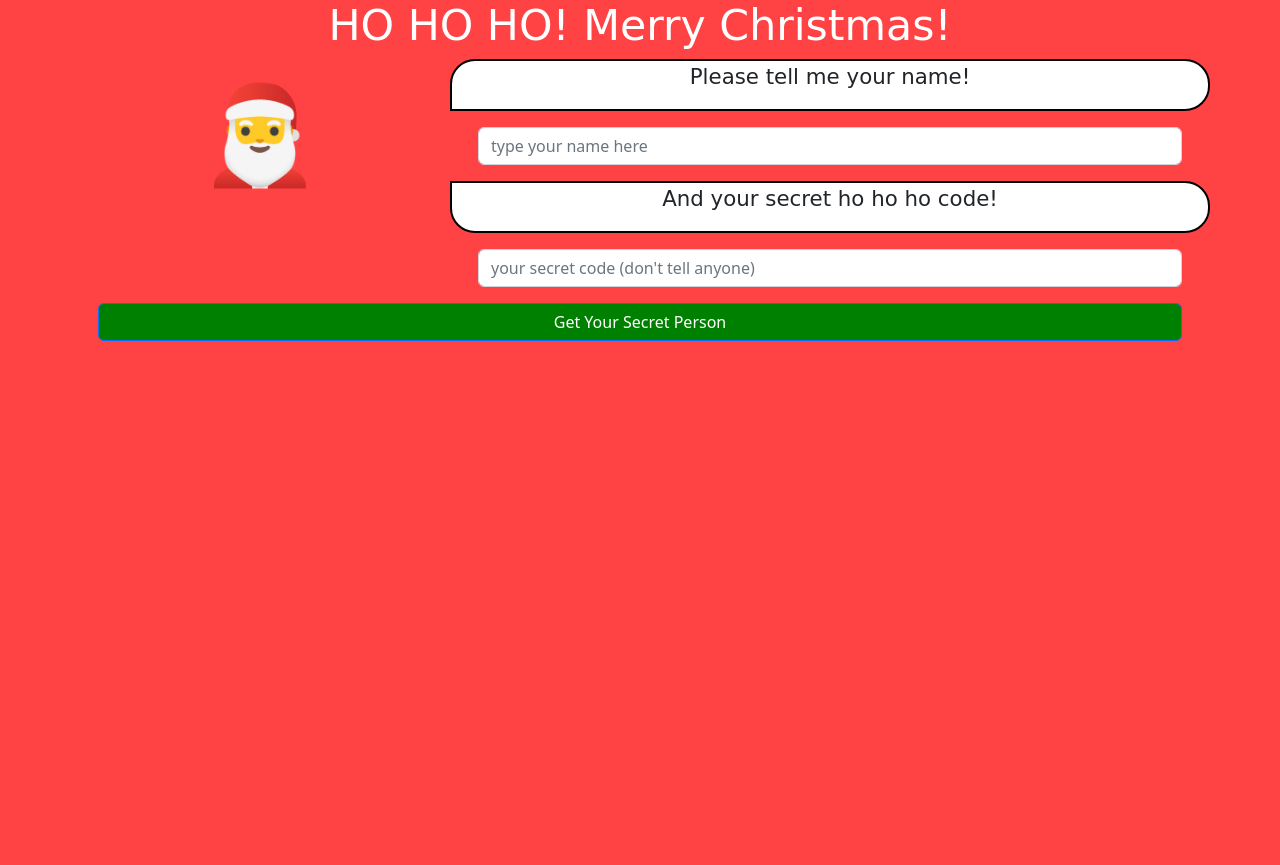
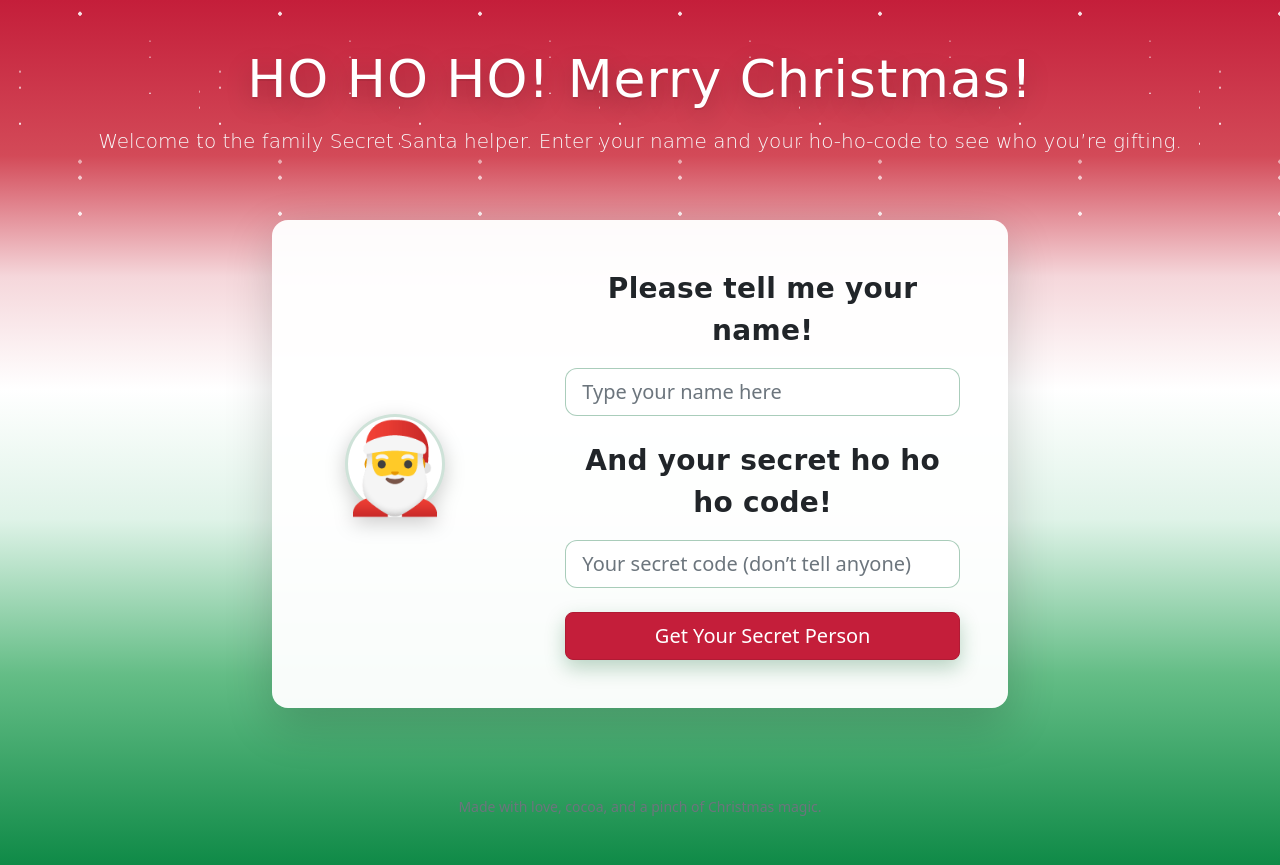
Before and after one commit to thejefftrent/secret-santa, a plain HTML site: page docs/index.html in a window 1280 px wide. Before the commit the page ends 800 px from the top, so only its background shows below. Drawn offline with nearby package versions, Linux system fonts and the light colour scheme; a web font is replaced by a local one.

Commit message:
style update

```diff
--- a/docs/index.css
+++ b/docs/index.css
@@ -1,5 +1,20 @@
-body {
-    background-color: #ff4344;
+/* Global background and festive theme */
+body.bg-christmas {
+    /* Smooth festive blend: Red → White → Green */
+    background: linear-gradient(
+        180deg,
+        /* Deep red to soft red */
+        #c41e3a 0%,
+        #d34a58 18%,
+        /* Red fades to white */
+        #f5d7db 32%,
+        #ffffff 45%,
+        /* White into soft green and then deep green */
+        #dff3e8 60%,
+        #64bd86 78%,
+        #0f8a47 100%
+    );
+    min-height: 100vh;
 }
 /*!* font color of text *!*/
 /*body {*/
@@ -15,22 +30,115 @@ body {
     text-align: center;
 }
 
-.speech {
-    /* rounded with white backroughd and black border */
-    border-radius: 25px 25px 25px 0px;
-    background: #ffffff;
-    border: 2px solid #000000;
-/*    center text*/
-    text-align: center;
-
+/* Hero */
+.hero-title {
+    color: #fff;
+    letter-spacing: 1px;
+    text-shadow: 0 2px 0 rgba(0,0,0,0.08), 0 8px 24px rgba(0,0,0,0.25);
+    font-size: clamp(2rem, 3vw + 1rem, 3.25rem);
 }
 
+header {
+    position: relative;
+}
+
+/* Snow layers */
+.snow, .snow::before, .snow::after {
+    position: absolute;
+    top: 0; left: 0; right: 0; bottom: 0;
+    pointer-events: none;
+}
+.snow {
+    /* Denser, more visible flakes with mixed sizes */
+    background-image:
+        radial-gradient(3px 3px at 20px 30px, rgba(255,255,255,0.92) 50%, rgba(255,255,255,0) 51%),
+        radial-gradient(4px 4px at 80px 120px, rgba(255,255,255,0.95) 50%, rgba(255,255,255,0) 51%),
+        radial-gradient(2px 2px at 200px 50px, rgba(255,255,255,0.9) 50%, rgba(255,255,255,0) 51%),
+        radial-gradient(3px 3px at 150px 200px, rgba(255,255,255,0.92) 50%, rgba(255,255,255,0) 51%),
+        radial-gradient(2px 2px at 260px 260px, rgba(255,255,255,0.9) 50%, rgba(255,255,255,0) 51%),
+        radial-gradient(4px 4px at 40px 220px, rgba(255,255,255,0.95) 50%, rgba(255,255,255,0) 51%);
+    background-size: 200px 200px;
+    animation: snow 16s linear infinite;
+    opacity: .9;
+}
+.snow--2 { animation-duration: 26s; opacity: .7; }
+.snow--3 { animation-duration: 36s; opacity: .55; }
+
+@keyframes snow {
+    from { background-position: 0 0, 0 0, 0 0; }
+    to   { background-position: 0 300px, 0 300px, 0 300px; }
+}
+
+/* Reworked form headings: remove speech bubbles in favor of clean labels */
+.speech,
 .speech2 {
-    /* rounded with white backroughd and black border */
-    border-radius: 0px 25px 25px 25px;
+    background: transparent;
+    border: 0;
+    border-radius: 0;
+    padding: 0;
+    text-align: left;
+    margin-bottom: .25rem;
+}
+.speech p,
+.speech2 p {
+    margin: 0;
+    color: #0a3622; /* deep evergreen for labels */
+    font-weight: 700;
+    letter-spacing: .3px;
+    /* Increase size for better prominence, responsive across devices */
+    font-size: clamp(1.125rem, 1.25vw + 0.75rem, 1.75rem);
+}
+
+/* Card and content styling */
+.card-christmas {
+    background: rgba(255,255,255,0.96);
+    border-radius: 1rem;
+    border: 1px solid rgba(0,0,0,0.06);
+}
+
+/* Tone down the left accent panel */
+.bg-card-accent {
+    background: transparent;
+    color: inherit;
+}
+
+.santa-emoji {
+    font-size: clamp(3rem, 8vw, 5.5rem);
+    filter: drop-shadow(0 6px 10px rgba(0,0,0,0.2));
+    display: inline-flex;
+    align-items: center;
+    justify-content: center;
+    width: clamp(4rem, 12vw, 6.25rem);
+    height: clamp(4rem, 12vw, 6.25rem);
     background: #ffffff;
-    border: 2px solid #000000;
-    /*    center text*/
-    text-align: center;
+    border-radius: 50%;
+    border: 3px solid rgba(12, 111, 60, 0.2);
+}
 
+.cta-btn {
+    box-shadow: 0 0.5rem 1.25rem rgba(16, 101, 48, 0.28);
 }
+.cta-btn.btn-success {
+    background-color: #c41e3a;
+    border-color: #b01b34;
+}
+.cta-btn.btn-success:hover,
+.cta-btn.btn-success:focus {
+    background-color: #a61a30;
+    border-color: #8f172a;
+}
+
+.result-text {
+    color: #ffffff;
+    font-size: clamp(1.25rem, 2vw + 1rem, 2rem);
+}
+
+/* Input polish */
+.card-christmas .form-control {
+    border-radius: .75rem;
+    border-color: rgba(12,111,60,0.35);
+}
+.card-christmas .form-control:focus {
+    border-color: #0f8a47;
+    box-shadow: 0 0 0 .25rem rgba(15, 138, 71, 0.25);
+}
--- a/docs/index.html
+++ b/docs/index.html
@@ -1,60 +1,86 @@
 <!DOCTYPE html>
-<meta charset="utf-8">
 <html lang="en">
 <head>
+    <meta charset="utf-8">
+    <meta name="viewport" content="width=device-width, initial-scale=1">
     <title>Ho ho ho! Merry Christmas!</title>
     <link href="https://cdn.jsdelivr.net/npm/bootstrap@5.2.2/dist/css/bootstrap.min.css" rel="stylesheet" integrity="sha384-Zenh87qX5JnK2Jl0vWa8Ck2rdkQ2Bzep5IDxbcnCeuOxjzrPF/et3URy9Bv1WTRi" crossorigin="anonymous">
-    <link rel="stylesheet" href="index.css">
     <link rel="preconnect" href="https://fonts.googleapis.com">
     <link rel="preconnect" href="https://fonts.gstatic.com" crossorigin>
     <link href="https://fonts.googleapis.com/css2?family=Fredericka+the+Great&family=Mountains+of+Christmas&display=swap" rel="stylesheet">
+    <link rel="stylesheet" href="index.css">
+    <script defer src="index.js"></script>
+    <script>
+        function giveTo() {
+            const name = document.getElementById('name').value;
+            const password = document.getElementById('password').value;
+            document.getElementById('giveTo').innerHTML = getNameOrError(name, password);
+            const resultBlock = document.getElementById('resultBlock');
+            resultBlock.scrollIntoView({ behavior: 'smooth', block: 'center' });
+        }
+    </script>
+
 </head>
-<body>
-<!--import index.js-->
-<script src="index.js"></script>
+<body class="bg-christmas text-light">
+<header class="py-5 text-center">
+    <div class="container">
+        <h1 class="hero-title title mb-3">HO HO HO! Merry Christmas!</h1>
+        <p class="lead text">Welcome to the family Secret Santa helper. Enter your name and your ho-ho-code to see who you’re gifting.</p>
+    </div>
+    <div class="snow" aria-hidden="true"></div>
+    <div class="snow snow--2" aria-hidden="true"></div>
+    <div class="snow snow--3" aria-hidden="true"></div>
 
-<div class="container text-center">
-    <div class="row">
-        <div class="col">
-            <h1 style="font-size: 32pt; color: white" class="title">HO HO HO! Merry Christmas!</h1>
+</header>
+
+<main>
+    <div class="container">
+        <div class="row justify-content-center">
+            <div class="col-12 col-md-10 col-lg-8">
+                <div class="card card-christmas shadow-lg border-0 overflow-hidden">
+                    <div class="row g-0 align-items-center">
+                        <div class="col-12 col-md-4 text-center p-4 bg-card-accent">
+                            <div class="santa-emoji" role="img" aria-label="Santa">🎅</div>
+                        </div>
+                        <div class="col-12 col-md-8 p-4 p-md-5">
+                            <div class="mb-3">
+                                <div class="speech">
+                                    <p class="mb-0 text-dark text">Please tell me your name!</p>
                                 </div>
                             </div>
-    <div class="row">
-        <div class="col-4">
-            <span style="font-size: 72pt">🎅</span>
+                            <div class="mb-4">
+                                <input type="text" name="name" class="form-control form-control-lg" id="name" placeholder="Type your name here" autocomplete="name">
                             </div>
-        <div class="col">
-            <div class="speech row">
-                <p style="font-size: 16pt" class="text">Please tell me your name!</p>
+                            <div class="mb-3">
+                                <div class="speech2">
+                                    <p class="mb-0 text-dark text">And your secret ho ho ho code!</p>
                                 </div>
-            <div class="row" style="margin-left: 1em; margin-right: 1em; margin-top: 1em">
-                <input type="text" name="name" class="form-control" id="name" placeholder="type your name here"/>
                             </div>
-            <div class="speech2 row" style="margin-top: 1em">
-                <p style="font-size: 16pt" class="text">And your secret ho ho ho code!</p>
+                            <div class="mb-4">
+                                <input type="password" name="password" id="password" class="form-control form-control-lg" placeholder="Your secret code (don’t tell anyone)" autocomplete="off">
                             </div>
-            <div class="row" style="margin-left: 1em; margin-right: 1em; margin-top: 1em">
-                <input name="password" id="password" class="form-control" placeholder="your secret code (don't tell anyone)" />
+                            <div class="d-grid">
+                                <button type="button" class="btn btn-success btn-lg cta-btn" onclick="giveTo()">Get Your Secret Person</button>
                             </div>
                         </div>
                     </div>
-    <div class="row" style="margin-right: 1em; margin-left: 1em;  margin-top: 1em">
-        <button type="submit" class="btn btn-primary" style="background: green" value="Submit" onclick="giveTo()">Get Your Secret Person</button>
+                </div>
             </div>
         </div>
 
-<p id="giveTo" class="text" style="color: white; font-size: 24pt"></p>
-<script>
-    //function that runs on submit
-    function giveTo() {
-      console.log("Hello");
-        //get the value of the name input
-        var name = document.getElementById("name").value;
-        //get the value of the password input
-        var password = document.getElementById("password").value;
+        <div id="resultBlock" class="row justify-content-center mt-4">
+            <div class="col-12 col-lg-10 text-center">
+                <p id="giveTo" class="result-text text"></p>
+            </div>
+        </div>
+    </div>
+</main>
 
-        document.getElementById("giveTo").innerHTML = getNameOrError(name, password);
-    }
-</script>
+<footer class="py-5 text-center small text-muted">
+    <div class="container">
+        <span>Made with love, cocoa, and a pinch of Christmas magic.</span>
+    </div>
+</footer>
+
 </body>
 </html>
```
Lines whose indentation alone changed are shown as unchanged.
